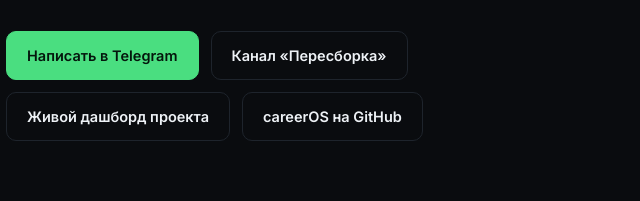
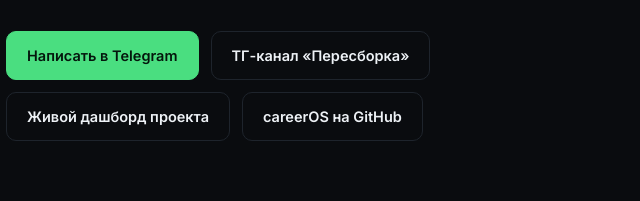
Before and after one commit to khayrbek/careerOS, a plain HTML site: page site/index.html in a window 1280 px wide. Shown: the part 467-668 px from the top of the page, 98-738 px from the left. Drawn offline with nearby package versions, Linux system fonts and the light colour scheme.

Commit message:
fix: уточнена подпись кнопки — ТГ-канал «Пересборка»

```diff
--- a/site/index.html
+++ b/site/index.html
@@ -120,7 +120,7 @@
       </div>
       <div class="cta">
         <a class="btn primary" href="tg://resolve?domain=khayrbek">Написать в Telegram</a>
-        <a class="btn ghost" href="https://t.me/azhimovxx" target="_blank" rel="noopener">Канал «Пересборка»</a>
+        <a class="btn ghost" href="https://t.me/azhimovxx" target="_blank" rel="noopener">ТГ-канал «Пересборка»</a>
         <a class="btn ghost" href="/dash/">Живой дашборд проекта</a>
         <a class="btn ghost" href="https://github.com/khayrbek/careerOS" target="_blank" rel="noopener">careerOS на GitHub</a>
       </div>
@@ -225,7 +225,7 @@
     <p class="sub">Открыт к ролям: руководитель ИИ-направления, AI-продукты, HR-Tech (руководитель проектов / продукта).</p>
     <div class="contact">
       <a class="btn primary" href="tg://resolve?domain=khayrbek">Telegram @khayrbek</a>
-      <a class="btn ghost" href="https://t.me/azhimovxx" target="_blank" rel="noopener">Канал «Пересборка»</a>
+      <a class="btn ghost" href="https://t.me/azhimovxx" target="_blank" rel="noopener">ТГ-канал «Пересборка»</a>
       <a class="btn ghost" href="tel:+79253560809">+7 925 356-08-09</a>
       <a class="btn ghost" href="https://github.com/khayrbek" target="_blank" rel="noopener">GitHub</a>
     </div>
```
